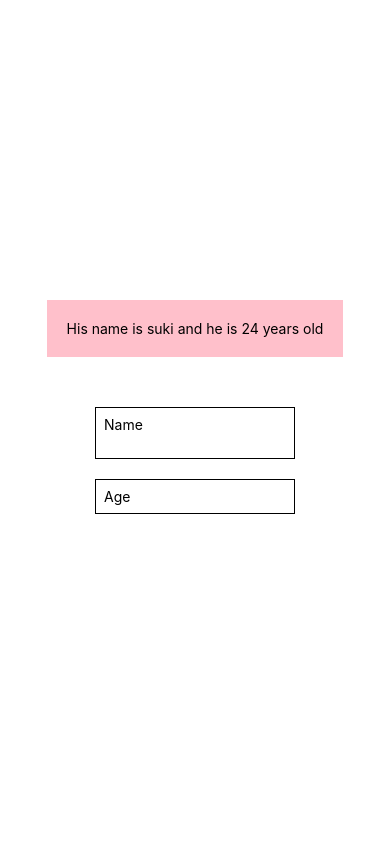
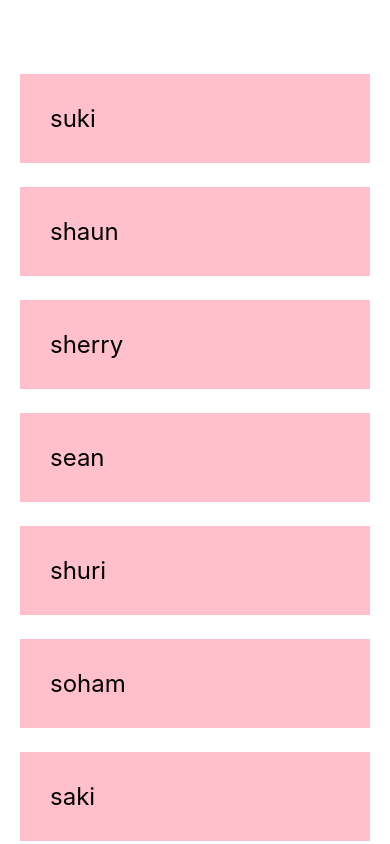
Before and after one commit to sukibeww/react-native-simple-todo, a React Native app in the folder myproject/: screen / in a window 390 px wide. Built offline with nearby package versions, Linux system fonts and the light colour scheme.

Commit message:
player around with ScrollView

```diff
--- a/myproject/App.js
+++ b/myproject/App.js
@@ -1,31 +1,28 @@
 import React, { useState } from 'react';
-import { StyleSheet, Text, View, Button, TextInput } from 'react-native';
+import { StyleSheet, Text, View, ScrollView} from 'react-native';
 
 export default function App() {
-  const [ name, setName ] = useState('suki')
-  const [ age, setAge ] = useState(24)
+  const [ people, setPeople ] = useState([
+    {name: 'suki', key: 1},
+    {name: 'shaun', key: 2},
+    {name: 'sherry', key: 3},
+    {name: 'sean', key: 4},
+    {name: 'shuri', key: 5},
+    {name: 'soham', key: 6},
+    {name: 'saki', key: 7},
+    {name: 'stan', key: 8},
+  ])
   return (
     <View style={styles.container}>
-      <View style={styles.header}>
-        <Text>His name is {name} and he is {age} years old</Text>
-      </View>
-      <View style={styles.body}>
-
-        <View style={styles.buttonContainer}>
-          <TextInput
-          style={styles.input}
-          placeholder='Name'
-          onChangeText={(value)=> setName(value)}
-          multiline
-          />
-          <TextInput
-          style={styles.input}
-          placeholder='Age'
-          onChangeText={(value)=> setAge(value)}
-          keyboardType='numeric'
-          />
-        </View>
-      </View>
+      <ScrollView>
+        {people.map((item)=>{
+          return(
+            <View key={item.key}>
+              <Text style={styles.item}>{item.name}</Text>
+            </View>
+          )
+        })}
+      </ScrollView>
     </View>
   );
 }
@@ -34,24 +31,13 @@ const styles = StyleSheet.create({
   container: {
     flex: 1,
     backgroundColor: '#fff',
-    alignItems: 'center',
-    justifyContent: 'center',
+    paddingTop: 50,
+    paddingHorizontal: 20
   },
-  header: {
+  item:{
+    marginTop: 24,
+    padding: 30,
     backgroundColor: 'pink',
-    padding: 20,
-  },
-  body: {
-    padding: 20
-  },
-  buttonContainer: {
-    marginTop: 20
-  },
-  input: {
-    borderWidth: 1,
-    borderColor: 'black',
-    padding: 8,
-    margin: 10,
-    width: 200
+    fontSize: 24
   }
 });
```
